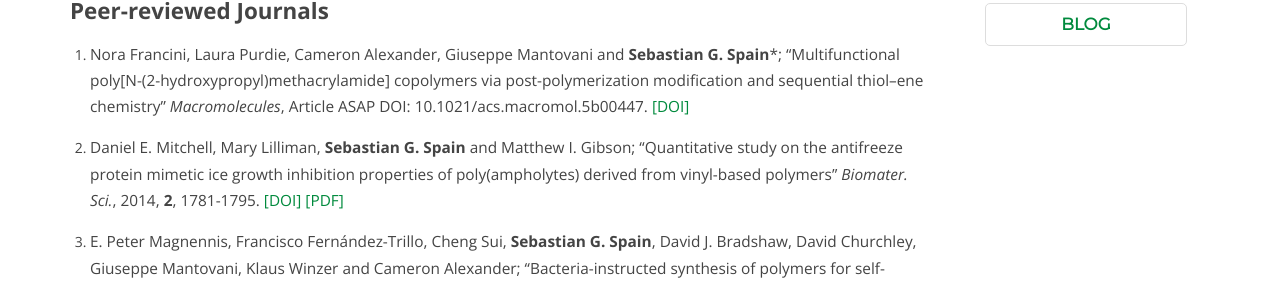
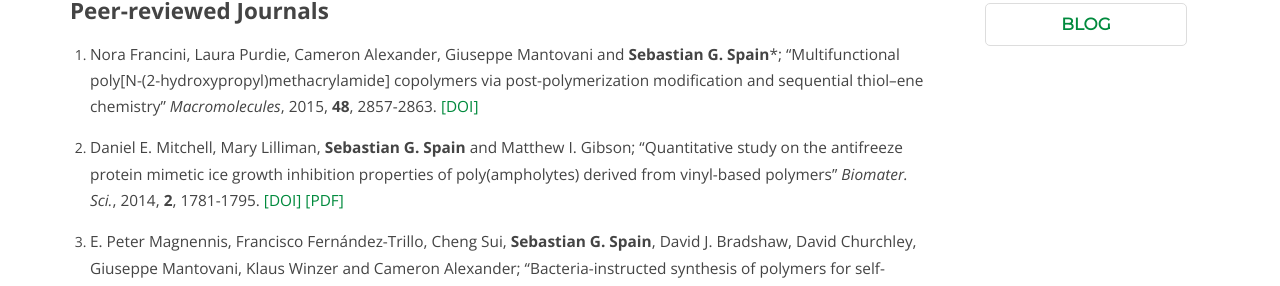
Before and after one commit to sebspain/sebspain.github.io, a Jekyll site: the page built from publications/index.md, in a window 1280 px wide. Shown: the part 268-554 px from the top of the page. Built offline with Jekyll 4.4.1, drawn with Linux system fonts in a browser that asks for light colours; Markdown is read by kramdown in place of the engine named in the settings; formulas are drawn with MathJax 3.

Commit message:
updated Nora's paper citation

```diff
--- a/publications/index.md
+++ b/publications/index.md
@@ -12,7 +12,7 @@ Where copyright agreements allow a link to the published PDF may be found. Other
 
 ###Peer-reviewed Journals
 
-1. Nora Francini, Laura Purdie, Cameron Alexander, Giuseppe Mantovani and <strong>Sebastian G. Spain</strong>\*; "Multifunctional poly[N-(2-hydroxypropyl)methacrylamide] copolymers via post-polymerization modification and sequential thiol–ene chemistry" <em>Macromolecules</em>, Article ASAP DOI: 10.1021/acs.macromol.5b00447. [\[DOI\]](http://pubs.acs.org/doi/abs/10.1021/acs.macromol.5b00447)
+1. Nora Francini, Laura Purdie, Cameron Alexander, Giuseppe Mantovani and <strong>Sebastian G. Spain</strong>\*; "Multifunctional poly[N-(2-hydroxypropyl)methacrylamide] copolymers via post-polymerization modification and sequential thiol–ene chemistry" <em>Macromolecules</em>, 2015, <strong>48</strong>, 2857-2863. [\[DOI\]](http://pubs.acs.org/doi/abs/10.1021/acs.macromol.5b00447)
 
 1. Daniel E. Mitchell, Mary Lilliman, <strong>Sebastian G. Spain</strong> and Matthew I. Gibson; "Quantitative study on the antifreeze protein mimetic ice growth inhibition properties of poly(ampholytes) derived from vinyl-based polymers" <em>Biomater. Sci.</em>, 2014, <strong>2</strong>, 1781-1795. [\[DOI\]](http://dx.doi.org/10.1039/C4BM00153B) [\[PDF\]](http://sebspain.co.uk/publications/PDFs/c4bm00153b-final.pdf)
 
```
